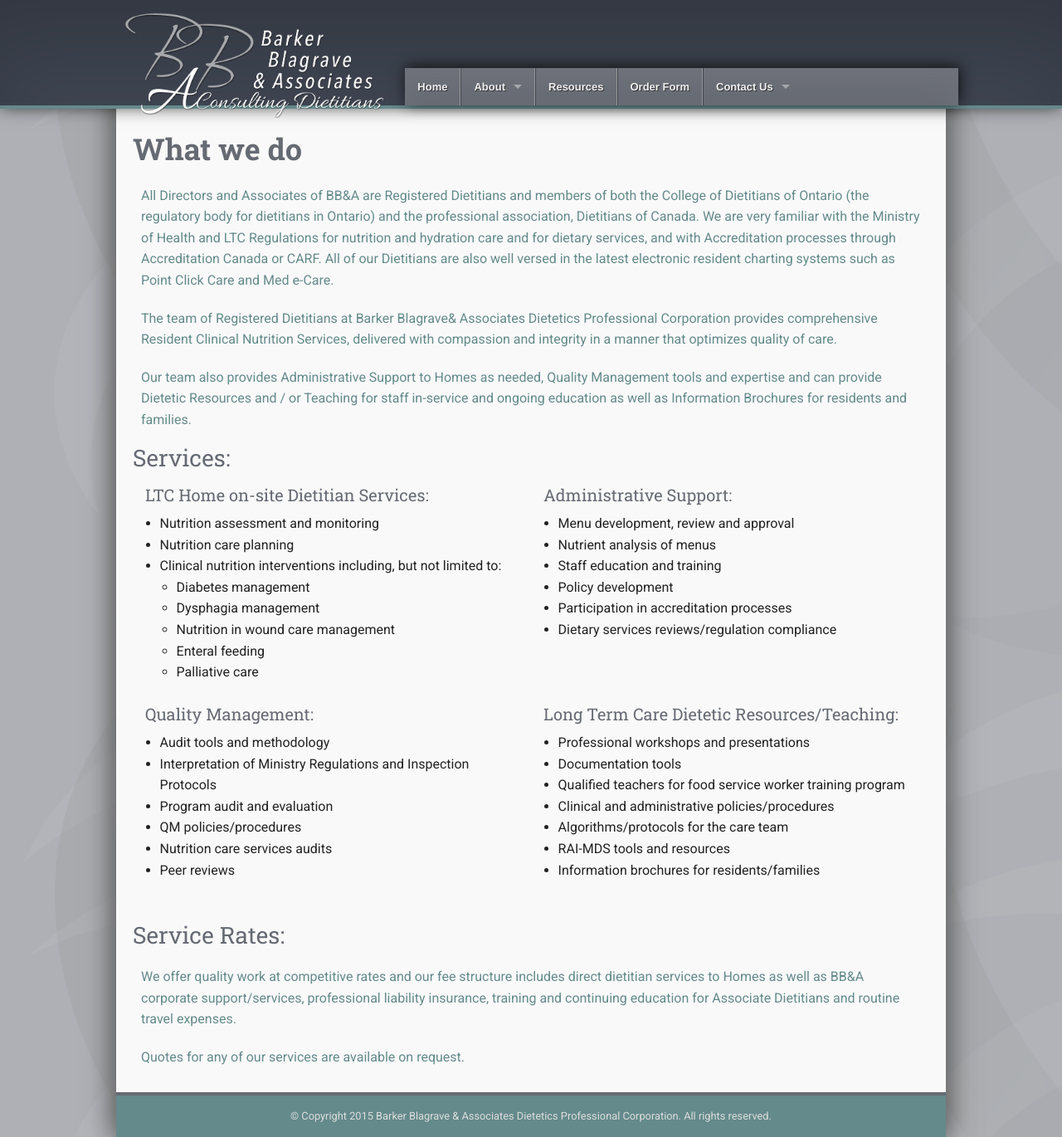
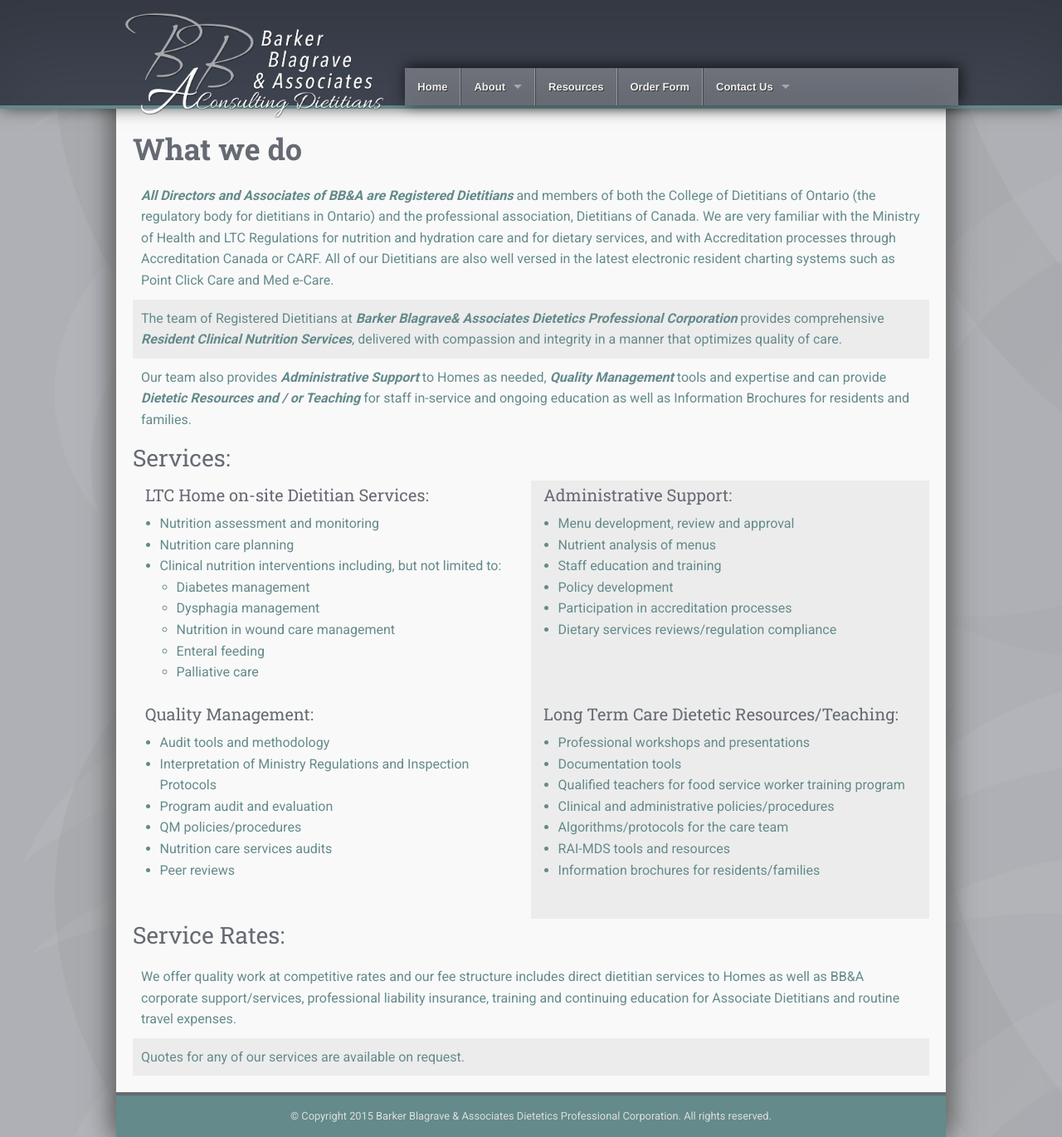
Before and after one commit to ryanmchale258/bba, a CodeIgniter app: page /index.php/services/index in a window 1280 px wide. Shown: the whole page at 83% size. Run offline with CodeIgniter, Linux system fonts and the light colour scheme.

Commit message:
Fix merge

```diff
--- a/css/style.css
+++ b/css/style.css
@@ -31,6 +31,11 @@ h3 {
 	font-family: 'Roboto Slab', serif !important;
 	font-weight: 400;
 	font-size: 20px;
+}
+
+.boldItalics {
+	font-style: italic;
+	font-weight: 700;
 }
 
 #homeSlider {
@@ -258,7 +263,6 @@ main {
 
 .bio {
 	padding: 10px;
-	text-align: center;
 }
 
 .bio:nth-child(odd) {
@@ -267,10 +271,12 @@ main {
 
 .bio:nth-child(even) img {
 	float: left;
+	margin-right: 10px;
 }
 
 .bio:nth-child(odd) img {
 	float: right;
+	margin-left: 10px;
 }
 
 .bio h2 {
@@ -354,7 +360,16 @@ footer p {
 	box-shadow: 0 20px 35px rgba(200, 200, 200, 0.1) inset;
 }
 
+.about p:nth-child(odd) {
+	background-color: #ececec;
+}
+
 .services {
+	color: #648a8b;
+}
+
+.services:nth-child(odd) {
+	background-color: #ececec;
 }
 
 .bodycontent {
@@ -394,6 +409,18 @@ footer p {
 	cursor: pointer;
 }
 
+.mission {
+	color: #648a8b;
+}
+
+.structure {
+	color: #648a8b;
+}
+
+.accordion-navigation a{
+	transition: all .3s ease;
+}
+
 @media screen and (min-width:640px){
 	.staffContact:nth-child(even) {
 		background-color: #f9f9f9;
@@ -416,6 +443,11 @@ footer p {
 	#logocontainer img {
 		width: 50%;
 	}
+
+	.services:nth-child(odd){
+		background-color: transparent;
+	}
+
 }
 
 @media screen and (min-width: 641px) and (max-width: 736px){
```
